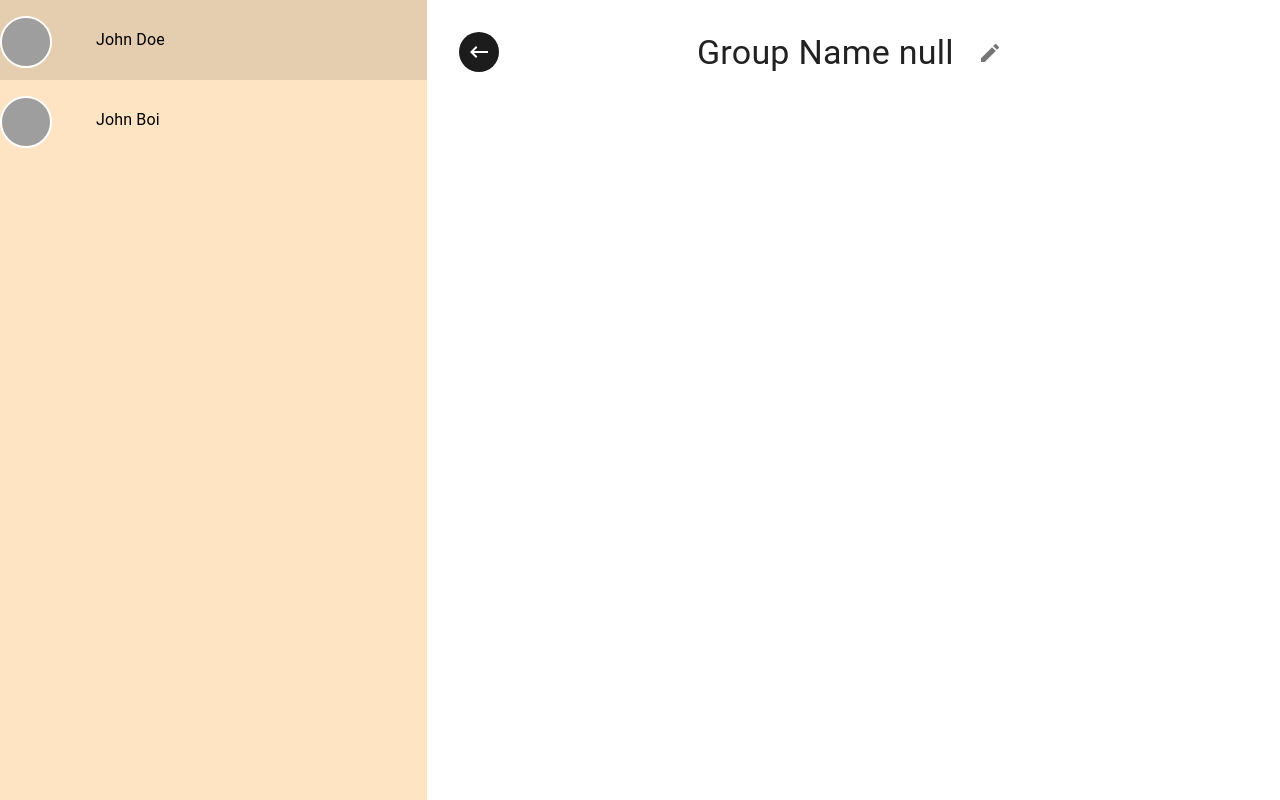
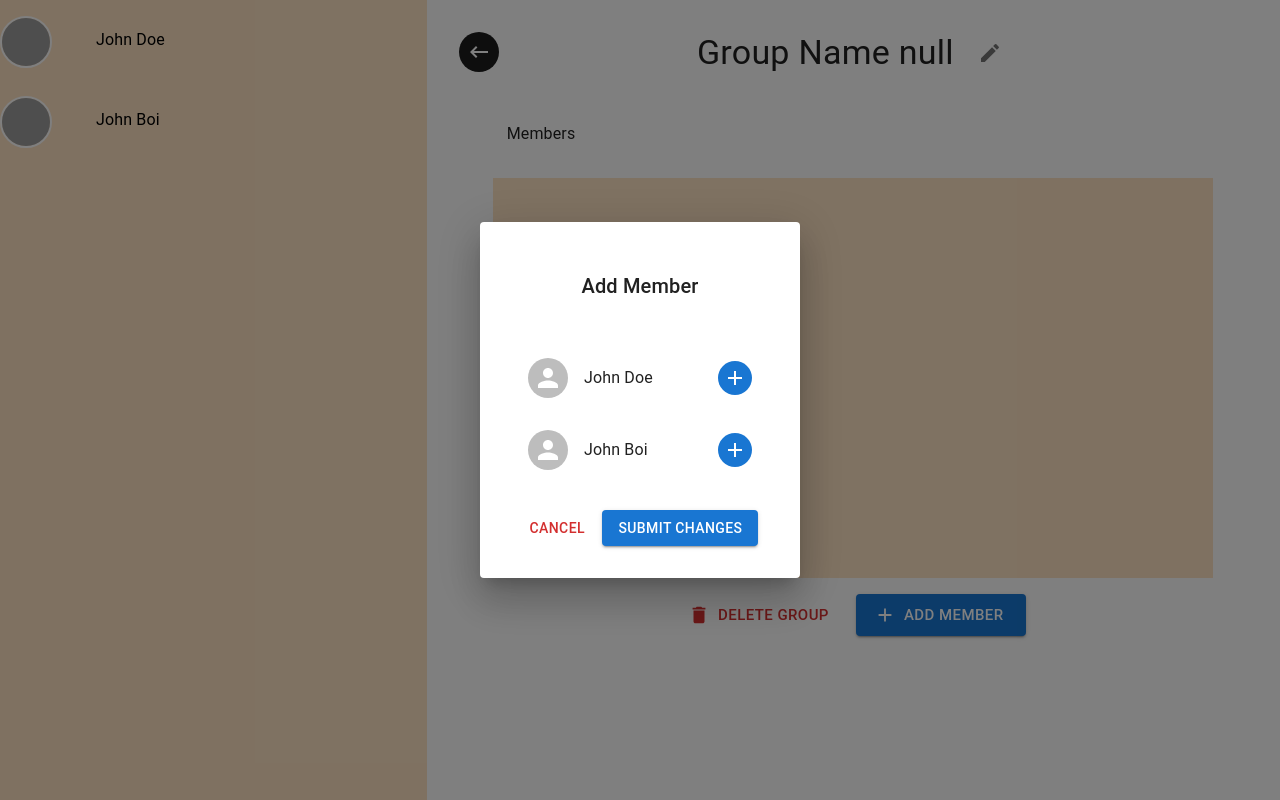
Before and after one commit to isubinkr/chat, a React (Vite) app in the folder client/: page /groups in a window 1280 px wide. Built offline with nearby package versions, Linux system fonts and the light colour scheme; grey boxes are pictures that could not be loaded.

Commit message:
add delete dialog

```diff
--- /dev/null
+++ b/client/src/components/dialogs/AddMemberDialog.jsx
@@ -0,0 +1,49 @@
+import { Button, Dialog, DialogTitle, Stack, Typography } from "@mui/material";
+import { sampleUsers } from "../../constants/sampleData";
+import UserItem from "../shared/UserItem";
+
+const AddMemberDialog = ({ addMember, isLoadingAddMember, chatId }) => {
+  const addFriendHandler = (id) => {
+    console.log(id, chatId);
+  };
+
+  const addMemberSubmitHandler = () => {};
+
+  const closeHandler = () => {};
+
+  return (
+    <Dialog open onClose={closeHandler}>
+      <Stack p={"2rem"} width={"20rem"} spacing={"2rem"}>
+        <DialogTitle textAlign={"center"}>Add Member</DialogTitle>
+
+        <Stack spacing={"1rem"}>
+          {sampleUsers.length > 0 ? (
+            sampleUsers.map((user) => (
+              <UserItem key={user._id} user={user} handler={addFriendHandler} />
+            ))
+          ) : (
+            <Typography textAlign={"center"}>No Friends</Typography>
+          )}
+        </Stack>
+
+        <Stack
+          direction={"row"}
+          alignItems={"center"}
+          justifyContent={"space-evenly"}
+        >
+          <Button onClick={closeHandler} color="error">
+            Cancel
+          </Button>
+          <Button
+            onClick={addMemberSubmitHandler}
+            variant="contained"
+            disabled={isLoadingAddMember}
+          >
+            Submit Changes
+          </Button>
+        </Stack>
+      </Stack>
+    </Dialog>
+  );
+};
+export default AddMemberDialog;
--- /dev/null
+++ b/client/src/components/dialogs/ConfirmDeleteDialog.jsx
@@ -0,0 +1,28 @@
+import {
+  Button,
+  Dialog,
+  DialogActions,
+  DialogContent,
+  DialogContentText,
+  DialogTitle,
+} from "@mui/material";
+
+const ConfirmDeleteDialog = ({ open, handleClose, deleteHandler }) => {
+  return (
+    <Dialog open={open} onClose={handleClose}>
+      <DialogTitle>Confirm Delete</DialogTitle>
+      <DialogContent>
+        <DialogContentText>
+          Are you sure you want to delete this group?
+        </DialogContentText>
+      </DialogContent>
+      <DialogActions>
+        <Button onClick={handleClose}>No</Button>
+        <Button onClick={deleteHandler} color="error">
+          Yes
+        </Button>
+      </DialogActions>
+    </Dialog>
+  );
+};
+export default ConfirmDeleteDialog;
--- a/client/src/pages/Groups.jsx
+++ b/client/src/pages/Groups.jsx
@@ -1,7 +1,9 @@
 /* eslint-disable react/display-name */
 /* eslint-disable react/prop-types */
 import {
+  Backdrop,
   Box,
+  Button,
   Drawer,
   Grid,
   IconButton,
@@ -11,6 +13,8 @@
   Typography,
 } from "@mui/material";
 import {
+  Add as AddIcon,
+  Delete as DeleteIcon,
   Done as DoneIcon,
   Edit as EditIcon,
   KeyboardBackspace as KeyboardBackspaceIcon,
@@ -18,10 +22,19 @@
 } from "@mui/icons-material";
 import { matBlack } from "../constants/color";
 import { useNavigate, useSearchParams } from "react-router-dom";
-import { memo, useEffect, useState } from "react";
+import { lazy, memo, Suspense, useEffect, useState } from "react";
 import AvatarCard from "../components/shared/AvatarCard";
 import { sampleChats } from "../constants/sampleData";
 import { Link } from "../components/styles/styledComponents";
+
+const ConfirmDeleteDialog = lazy(() =>
+  import("../components/dialogs/ConfirmDeleteDialog")
+);
+const AddMemberDialog = lazy(() =>
+  import("../components/dialogs/AddMemberDialog")
+);
+
+const isAddMember = true;
 
 const Groups = () => {
   const chatId = useSearchParams()[0].get("group");
@@ -31,6 +44,7 @@
   const [isEdit, setIsEdit] = useState(false);
   const [groupName, setGroupName] = useState("");
   const [groupNameUpdatedValue, setGroupNameUpdatedValue] = useState("");
+  const [confirmDeleteDialog, setConfirmDeleteDialog] = useState(false);
 
   const navigateBack = () => {
     navigate("/");
@@ -47,6 +61,24 @@
   const updateGroupName = () => {
     setIsEdit(false);
     console.log(groupNameUpdatedValue);
+  };
+
+  const openConfirmDeleteHandler = () => {
+    setConfirmDeleteDialog(true);
+    console.log("Delete Group");
+  };
+
+  const closeConfirmDeleteHandler = () => {
+    setConfirmDeleteDialog(false);
+  };
+
+  const openAddMemberHandler = () => {
+    console.log("Add Member");
+  };
+
+  const deleteHandler = () => {
+    console.log("Delete Handler");
+    closeConfirmDeleteHandler();
   };
 
   useEffect(() => {
@@ -129,6 +161,38 @@
     </>
   );
 
+  const ButtonGroup = (
+    <Stack
+      direction={{
+        sm: "row",
+        xs: "column-reverse",
+      }}
+      spacing={"1rem"}
+      p={{
+        xs: "0",
+        sm: "1rem",
+        md: "1rem 4rem",
+      }}
+    >
+      <Button
+        size="large"
+        color="error"
+        startIcon={<DeleteIcon />}
+        onClick={openConfirmDeleteHandler}
+      >
+        Delete Group
+      </Button>
+      <Button
+        size="large"
+        variant="contained"
+        startIcon={<AddIcon />}
+        onClick={openAddMemberHandler}
+      >
+        Add Member
+      </Button>
+    </Stack>
+  );
+
   return (
     <Grid container height={"100vh"}>
       <Grid
@@ -159,8 +223,53 @@
       >
         {IconBtns}
 
-        {groupName && GroupName}
+        {groupName && (
+          <>
+            {GroupName}
+
+            <Typography
+              margin={"2rem"}
+              alignSelf={"flex-start"}
+              variant="body1"
+            >
+              Members
+            </Typography>
+
+            <Stack
+              maxWidth={"45rem"}
+              width={"100%"}
+              boxSizing={"border-box"}
+              padding={{
+                sm: "1rem",
+                xs: "0",
+                md: "1rem 4rem",
+              }}
+              spacing={"2rem"}
+              bgcolor={"bisque"}
+              height={"50vh"}
+              overflow={"auto"}
+            ></Stack>
+
+            {ButtonGroup}
+          </>
+        )}
       </Grid>
+
+      {isAddMember && (
+        <Suspense fallback={<Backdrop open />}>
+          <AddMemberDialog />
+        </Suspense>
+      )}
+
+      {confirmDeleteDialog && (
+        <Suspense fallback={<Backdrop open />}>
+          <ConfirmDeleteDialog
+            open={confirmDeleteDialog}
+            handleClose={closeConfirmDeleteHandler}
+            deleteHandler={deleteHandler}
+          />
+        </Suspense>
+      )}
 
       <Drawer
         sx={{
```
